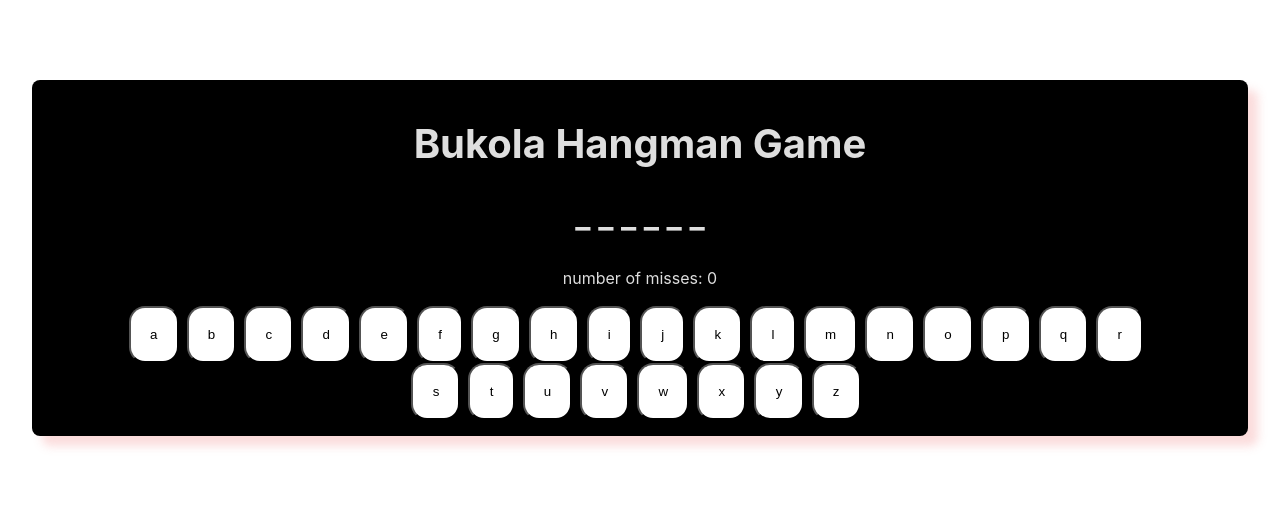
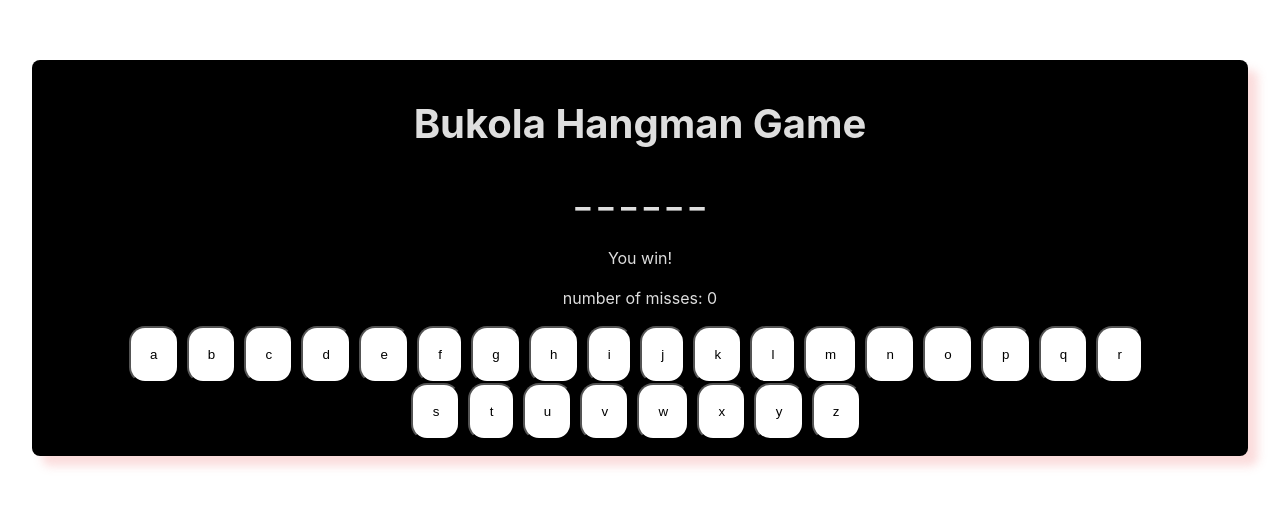
Before and after one commit to BukolaOmok/hangman-game, a React (Vite) app: page / in a window 1280 px wide. Shown: the part 142-648 px from the top of the page. Built offline with nearby package versions, Linux system fonts and the light colour scheme.

Commit message:
update code

```diff
--- a/src/App.css
+++ b/src/App.css
@@ -31,3 +31,8 @@
   padding: 1.2rem;
   margin-right: 0.5rem
 }
+
+button:disabled {
+  background-color: grey;
+  border-color: grey;
+}
--- a/src/Hangman.jsx
+++ b/src/Hangman.jsx
@@ -5,32 +5,26 @@ import letterData from "./letterData";
 export default function HangmanGame() {
   const actualWord = "bukola";
   const splitWordToGuess = actualWord.split("");
-  const maxMisses = actualWord.length + 5
+  const maxMisses = 10;
+
   const [wordToGuess, setWordToGuess] = React.useState(
     splitWordToGuess.map(() => "_ ")
   );
   const [guessedLetters, setGuessedLetters] = React.useState([]);
   const [missesCount, setMissesCount] = React.useState(0);
 
-  // const updateGuessedLettersArray = (letter) => {
-  //   setGuessedLetters(guessedLetters => [...guessedLetters, letter]);
-
-  //   if (!splitWordToGuess.includes(letter)) {
-  //     setMissesCount(missesCount => missesCount + 1);
-  //   } else {
-  //     revealGuessedLetters(letter);
-  //   }
-  // };
-
   const revealGuessedLetters = (letter) => {
-    const revealedWord = wordToGuess.map((char, index) => {
-      if (splitWordToGuess[index] === letter || guessedLetters.includes(splitWordToGuess[index])) {
+    const revealedLetters = wordToGuess.map((char, index) => {
+      if (
+        splitWordToGuess[index] === letter ||
+        guessedLetters.includes(splitWordToGuess[index])
+      ) {
         return splitWordToGuess[index];
       } else {
         return char;
       }
     });
-    setWordToGuess(revealedWord);
+    setWordToGuess(revealedLetters);
   };
 
   const handleGuesses = (letter) => () => {
@@ -46,22 +40,21 @@ export default function HangmanGame() {
   };
 
   const updateMissesCount = () => {
-  setMissesCount(missesCount => missesCount + 1);
-  if (missesCount > maxMisses) {
-  setGameStatus('You lose! Too many misses');
-  }
+    setMissesCount((missesCount) => missesCount + 1);
   };
 
-  const winGameStatus = (revealedWord) => {
-    if (!revealedWord.includes('_')) {
-    setGameStatus('You win!');
-    }
+  const winOrLose = () => {
+    if (missesCount >= maxMisses) {
+      return "You lose! Too many misses";
+    } else if (missesCount < maxMisses && !wordToGuess.includes("_"))
+      return "You win!";
   };
 
   return (
     <div className="group-content">
       <h1 className="heading-style">Bukola Hangman Game</h1>
       <h3 className="guessed-word-style">{wordToGuess}</h3>
+      <p>{winOrLose()}</p>
       <p className="misses-count-style">number of misses: {missesCount}</p>
 
       <div className="group-letter">
@@ -70,7 +63,7 @@ const updateMissesCount = () => {
             key={letter}
             className="letter"
             onClick={handleGuesses(letter)}
-            disabled = {guessedLetters.includes(letter)}
+            disabled={guessedLetters.includes(letter)}
           >
             {letter}
           </button>
```
Lines whose indentation alone changed are shown as unchanged.
